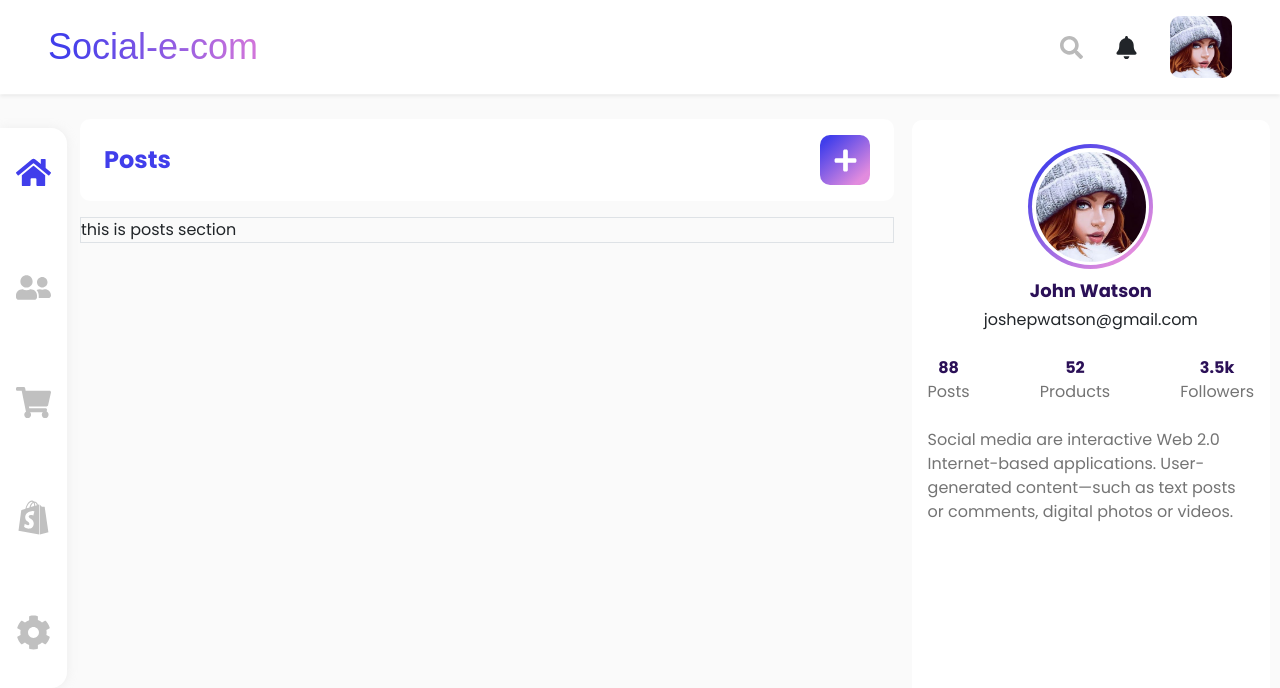
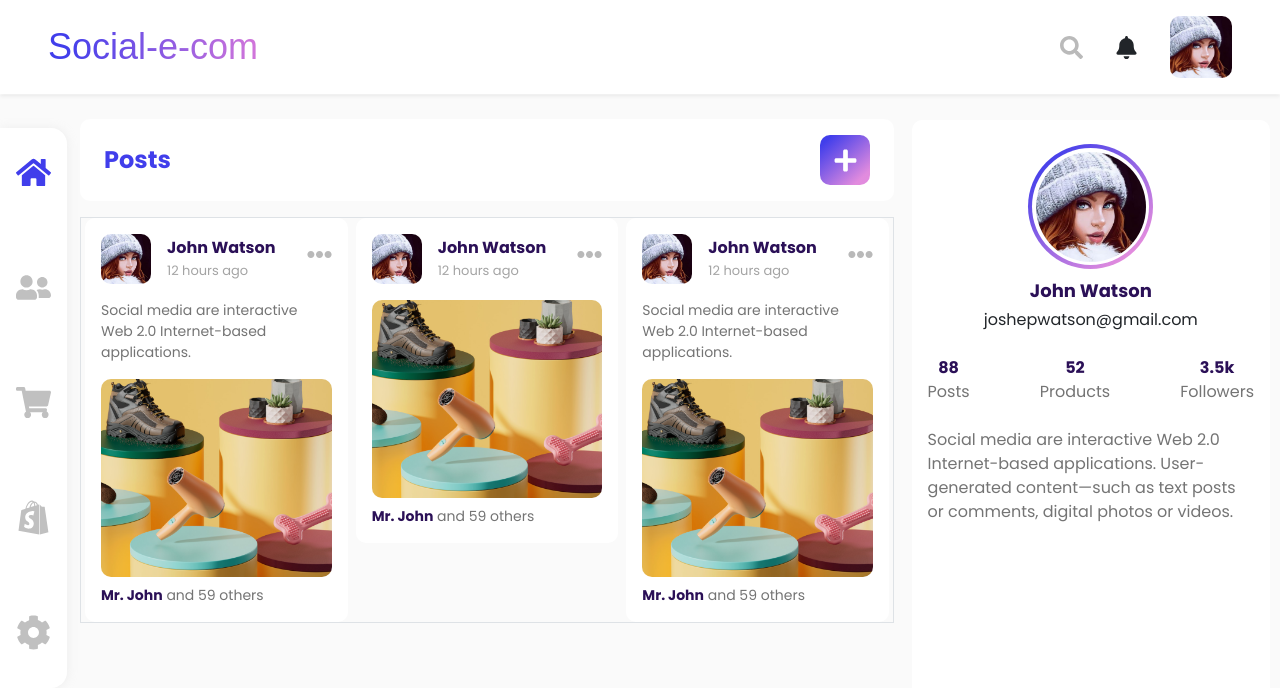
Before and after one commit to supratim50/social-e-com-client, a Next.js app: page /profile in a window 1280 px wide. Shown: the top 688 px of the page. Built offline with nearby package versions, Linux system fonts and the light colour scheme; a web font is replaced by a local one.

Commit message:
Create small post card

```diff
--- /dev/null
+++ b/components/Cards/SmallCards/SmallCard.js
@@ -0,0 +1,36 @@
+import profile from "../../../pages/profile";
+import Profile from "../../Profile/Profile";
+
+const SmallCard = ({ name, date, profileImage, images, caption }) => {
+  return (
+    <div className="card_body p-3 bg-white rounded-md">
+      <Profile
+        profileImage={profileImage && profileImage}
+        name={name && name}
+        date={date && date}
+        small
+      />
+      {caption ? (
+        <p className="paragraph-sm paragraph-text mt-3">{caption}</p>
+      ) : null}
+
+      <div className="image-box overflow-hidden rounded-md w-100 mt-3">
+        <img src={images && images} className="image w-100 h-100" />
+      </div>
+      <p className="paragraph-sm paragraph-text mb-0 mt-2">
+        <span className="heading-text font-weight-bold">Mr. John</span>
+        &nbsp;and 59 others
+      </p>
+      <style jsx>{`
+        .image-box {
+          height: 198px;
+        }
+        .image {
+          object-fit: cover;
+        }
+      `}</style>
+    </div>
+  );
+};
+
+export default SmallCard;
--- a/components/Images/ProfileImage/ProfileImage.js
+++ b/components/Images/ProfileImage/ProfileImage.js
@@ -1,14 +1,18 @@
 import style from "./ProfileImage.module.scss";
 
-const ProfileImage = ({image}) => {
+const ProfileImage = ({ image, small }) => {
   return (
-        <div className={`${style.profile_box} overflow-hidden`}>
+    <div
+      className={`${style.profile_box} ${
+        small ? style.profile_box__small : ""
+      } overflow-hidden`}
+    >
       <img
         src={image && image}
         className={`w-100 h-100 ${style.profile_img}`}
       />
     </div>
-    )
-}
+  );
+};
 
-export default ProfileImage
+export default ProfileImage;
--- a/components/Images/ProfileImage/ProfileImage.module.scss
+++ b/components/Images/ProfileImage/ProfileImage.module.scss
@@ -3,6 +3,11 @@
     width: 62px;
     height: 62px;
     border-radius: 10px;
+
+    &__small {
+      width: 50px !important;
+      height: 50px !important;
+    }
   }
 
   &_img {
--- a/components/Profile/Profile.js
+++ b/components/Profile/Profile.js
@@ -1,26 +1,50 @@
 import ProfileImage from "../Images/ProfileImage/ProfileImage";
 
-import {FaEllipsisH} from "react-icons/fa";
+import { FaEllipsisH } from "react-icons/fa";
 
-const Profile = ({classList, profileImage, name, date}) => {
+const Profile = ({ classList, profileImage, name, date, small }) => {
   return (
-        <div className={`d-flex justify-content-between align-items-center ${classList && classList}`}>
+    <div
+      className={`d-flex justify-content-between align-items-center ${
+        classList && classList
+      }`}
+    >
+      {small ? (
+        <ProfileImage image={profileImage && profileImage} small />
+      ) : (
         <ProfileImage image={profileImage && profileImage} />
+      )}
+
       <div className="flex-fill ml-3">
-                <h3 className="heading-secondary heading-text mb-0">{name && name}</h3>
-                <p className="paragraph-sm paragraph-sm-text mb-0">{date && date}</p>
+        <h3
+          className={`heading-text mb-0 ${
+            small ? "paragraph font-weight-bold" : "heading-secondary"
+          }`}
+        >
+          {name && name}
+        </h3>
+        <p
+          className={`${
+            small ? "paragraph-xs" : "paragraph-sm"
+          } paragraph-sm-text mb-0 mt-1`}
+        >
+          {date && date}
+        </p>
       </div>
       <i className="threeDotIcon">
         <FaEllipsisH />
       </i>
 
-            <style jsx>{`.threeDotIcon {
+      <style jsx>
+        {`
+          .threeDotIcon {
             font-size: 25px;
             color: #b9b9b9;
-                }`}
+          }
+        `}
       </style>
     </div>
-    )
-}
+  );
+};
 
 export default Profile;
--- a/pages/profile.js
+++ b/pages/profile.js
@@ -1,4 +1,5 @@
 import SquareButton from "../components/Buttons/SquareButton/SquareButton";
+import SmallCard from "../components/Cards/SmallCards/SmallCard";
 
 // followers component
 const Counting = ({ number, text }) => {
@@ -26,7 +27,34 @@ const profile = () => {
             <SquareButton />
           </div>
           {/* posts section */}
-          <div className="w-100 mt-3 border">this is posts section</div>
+          <div className="w-100 mt-3 border row mx-auto">
+            <div className="col-4 px-1">
+              <SmallCard
+                name="John Watson"
+                date="12 hours ago"
+                profileImage="/assets/images/profile.jpg"
+                images="/assets/images/productOne.png"
+                caption="Social media are interactive Web 2.0 Internet-based applications."
+              />
+            </div>
+            <div className="col-4 px-1">
+              <SmallCard
+                name="John Watson"
+                date="12 hours ago"
+                profileImage="/assets/images/profile.jpg"
+                images="/assets/images/productOne.png"
+              />
+            </div>
+            <div className="col-4 px-1">
+              <SmallCard
+                name="John Watson"
+                date="12 hours ago"
+                profileImage="/assets/images/profile.jpg"
+                images="/assets/images/productOne.png"
+                caption="Social media are interactive Web 2.0 Internet-based applications."
+              />
+            </div>
+          </div>
         </div>
         {/* profile section */}
         <div className="profile bg-white rounded-md px-3 py-4">
--- a/public/assets/css/global.css
+++ b/public/assets/css/global.css
@@ -72,6 +72,9 @@
 .paragraph-sm {
   font-size: 14px !important;
 }
+.paragraph-xs {
+  font-size: 13px !important;
+}
 
 /* BACKGROUND */
 .bg-light_grey {
```
Lines whose indentation alone changed are shown as unchanged.
